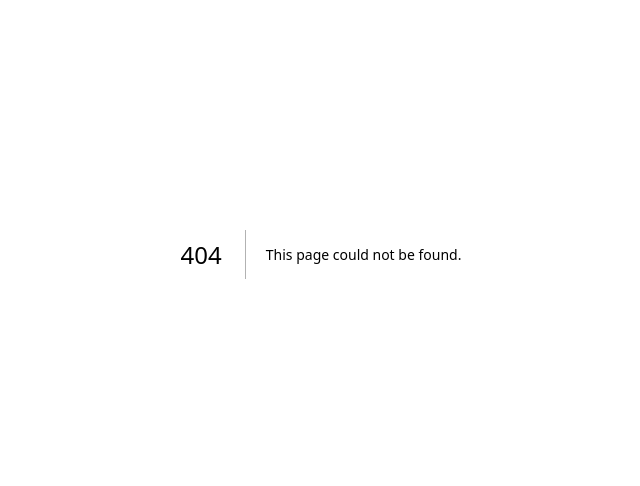
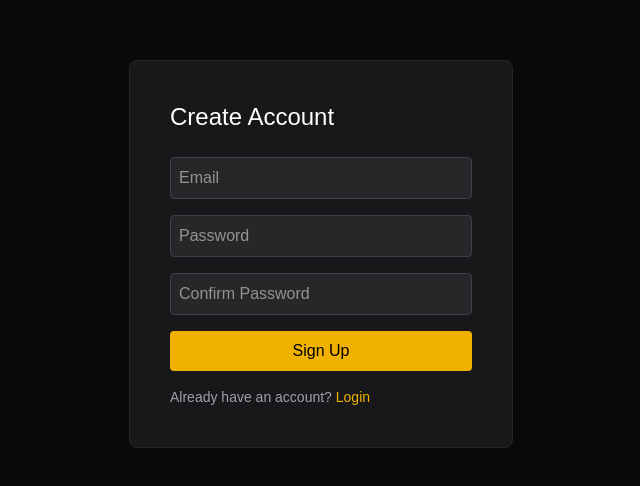
Before and after one commit to rahatonsteroids/journal-distiller, a Next.js app: page /auth/signup in a window 1280 px wide. Before the commit this address had no page. Shown: the part 146-632 px from the top of the page, without its empty margins (319-959 px from the left). Built offline with nearby package versions, Linux system fonts and the light colour scheme.

Commit message:
Add user signup system

```diff
--- /dev/null
+++ b/app/api/auth/signup/route.ts
@@ -0,0 +1,47 @@
+import { NextRequest, NextResponse } from "next/server";
+import { getDb } from "@/lib/prisma";
+import bcrypt from "bcryptjs";
+
+export async function POST(req: NextRequest) {
+  try {
+    const { email, password } = await req.json();
+
+    if (!email || !password) {
+      return NextResponse.json(
+        { error: "Email and password required" },
+        { status: 400 }
+      );
+    }
+
+    const sql = getDb();
+
+    // Check if user exists
+    const existing = await sql`
+      SELECT * FROM users WHERE email = ${email}
+    `;
+
+    if (existing.length > 0) {
+      return NextResponse.json(
+        { error: "Email already registered" },
+        { status: 400 }
+      );
+    }
+
+    // Hash password
+    const hashedPassword = await bcrypt.hash(password, 10);
+
+    // Create user
+    await sql`
+      INSERT INTO users (email, password)
+      VALUES (${email}, ${hashedPassword})
+    `;
+
+    return NextResponse.json({ success: true });
+  } catch (error) {
+    console.error("Signup error:", error);
+    return NextResponse.json(
+      { error: "Signup failed" },
+      { status: 500 }
+    );
+  }
+}
--- /dev/null
+++ b/app/auth/signup/page.tsx
@@ -0,0 +1,104 @@
+"use client";
+
+import { useState } from "react";
+import { useRouter } from "next/navigation";
+
+export default function SignupPage() {
+  const router = useRouter();
+  const [email, setEmail] = useState("");
+  const [password, setPassword] = useState("");
+  const [confirmPassword, setConfirmPassword] = useState("");
+  const [error, setError] = useState("");
+  const [loading, setLoading] = useState(false);
+
+  async function handleSignup(e: React.FormEvent) {
+    e.preventDefault();
+    setError("");
+
+    if (password !== confirmPassword) {
+      setError("Passwords don't match");
+      return;
+    }
+
+    if (password.length < 6) {
+      setError("Password must be at least 6 characters");
+      return;
+    }
+
+    setLoading(true);
+
+    try {
+      const res = await fetch("/api/auth/signup", {
+        method: "POST",
+        headers: { "Content-Type": "application/json" },
+        body: JSON.stringify({ email, password }),
+      });
+
+      if (res.ok) {
+        router.push("/auth/login?message=Signup successful! Please login.");
+      } else {
+        const data = await res.json();
+        setError(data.error || "Signup failed");
+      }
+    } catch (err) {
+      setError("An error occurred");
+    } finally {
+      setLoading(false);
+    }
+  }
+
+  return (
+    <div className="min-h-screen flex items-center justify-center bg-zinc-950 text-white">
+      <form
+        onSubmit={handleSignup}
+        className="bg-zinc-900 p-10 rounded-lg border border-zinc-800 w-96"
+      >
+        <h1 className="text-2xl mb-6">Create Account</h1>
+
+        <input
+          type="email"
+          placeholder="Email"
+          className="w-full mb-4 p-2 bg-zinc-800 border border-zinc-700 rounded"
+          value={email}
+          onChange={(e) => setEmail(e.target.value)}
+          required
+        />
+
+        <input
+          type="password"
+          placeholder="Password"
+          className="w-full mb-4 p-2 bg-zinc-800 border border-zinc-700 rounded"
+          value={password}
+          onChange={(e) => setPassword(e.target.value)}
+          required
+        />
+
+        <input
+          type="password"
+          placeholder="Confirm Password"
+          className="w-full mb-4 p-2 bg-zinc-800 border border-zinc-700 rounded"
+          value={confirmPassword}
+          onChange={(e) => setConfirmPassword(e.target.value)}
+          required
+        />
+
+        {error && <p className="text-red-500 text-sm mb-4">{error}</p>}
+
+        <button
+          type="submit"
+          disabled={loading}
+          className="w-full bg-yellow-500 text-black py-2 rounded hover:bg-yellow-400 disabled:opacity-50"
+        >
+          {loading ? "Creating..." : "Sign Up"}
+        </button>
+
+        <p className="text-sm text-zinc-400 mt-4">
+          Already have an account?{" "}
+          <a href="/auth/login" className="text-yellow-500 hover:text-yellow-400">
+            Login
+          </a>
+        </p>
+      </form>
+    </div>
+  );
+}
```
